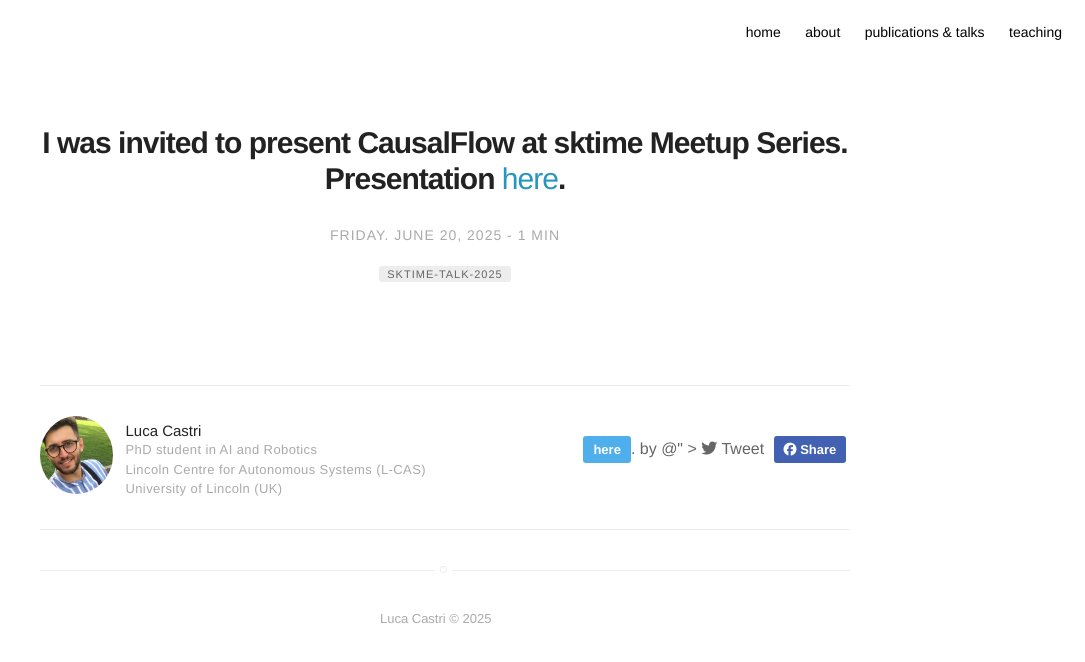
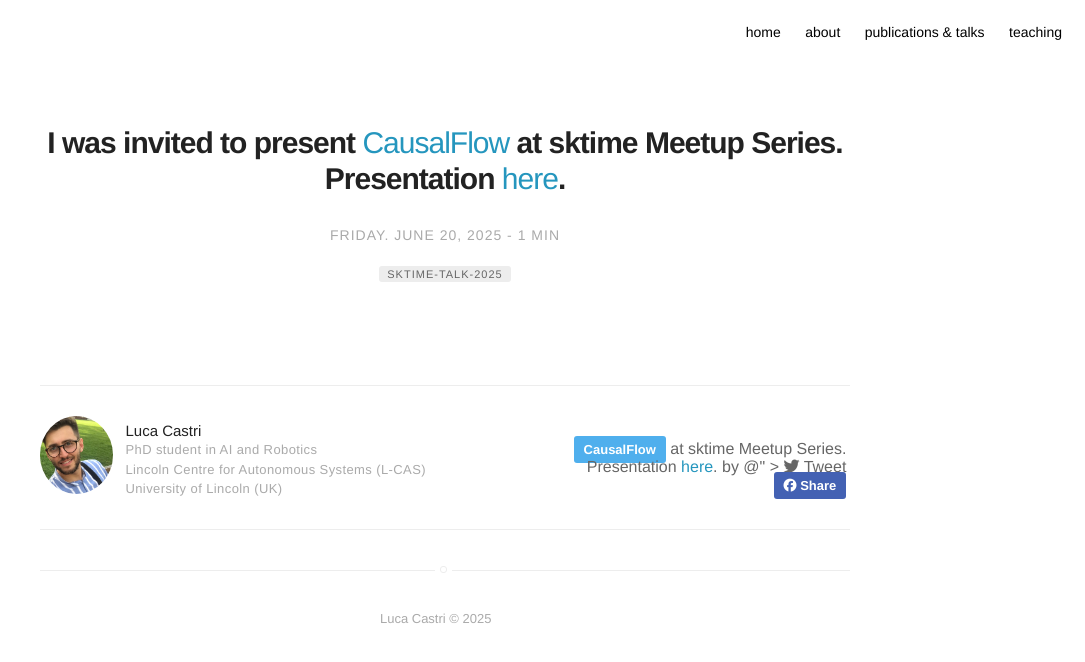
Before and after one commit to lcastri/lcastri.github.io, a Jekyll site: the page built from _posts/2025-06-20-sktimeTalk.markdown, in a window 1280 px wide. Shown: the top 662 px of the page, without its empty margins (195-1280 px from the left). Built offline with Jekyll 4.4.1, drawn with Linux system fonts in a browser that asks for light colours; nearby versions of some CDN libraries.

Commit message:
sktime talk updated

```diff
--- a/_posts/2025-06-20-sktimeTalk.markdown
+++ b/_posts/2025-06-20-sktimeTalk.markdown
@@ -1,5 +1,5 @@
 ---
-title: I was invited to present CausalFlow at sktime Meetup Series. Presentation <a class="ext_link" href="https://docs.google.com/presentation/d/1gpo6074CDBLl05BTPvRy9_7SL0Wx59DzchMtED2sRss/edit?usp=sharing">here</a>.
+title: I was invited to present <a class="ext_link" href="https://lcastri.github.io/causalflow">CausalFlow</a> at sktime Meetup Series. Presentation <a class="ext_link" href="https://docs.google.com/presentation/d/1gpo6074CDBLl05BTPvRy9_7SL0Wx59DzchMtED2sRss/edit?usp=sharing">here</a>.
 layout: post
 date: 2025-06-20
 tag: sktime-talk-2025
```
